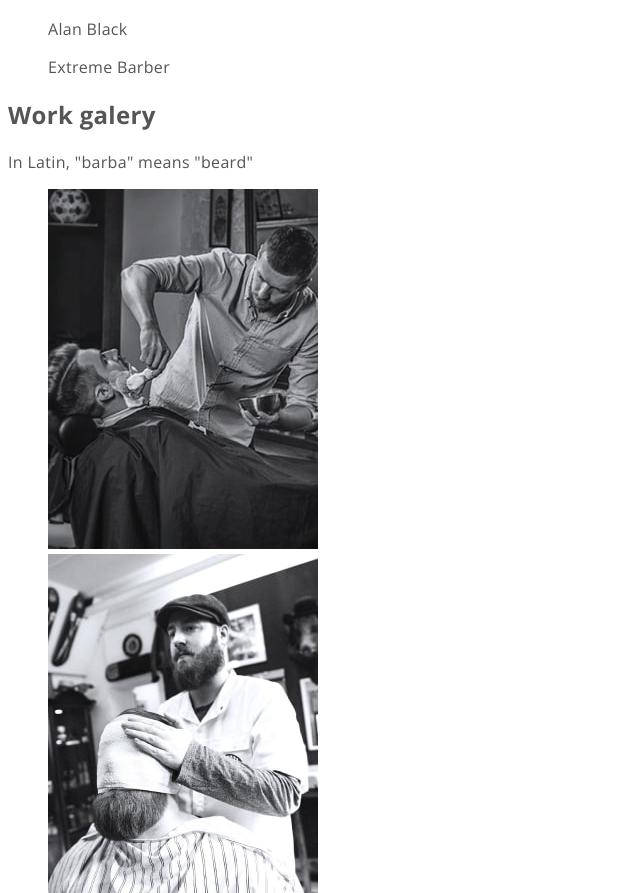
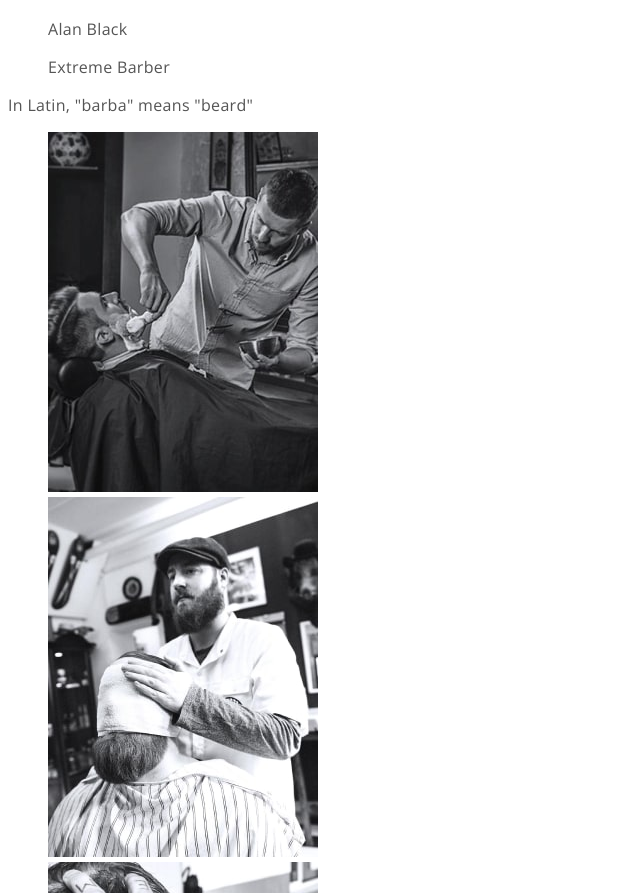
Before and after one commit to StanyslavCherniakov/barbershop, a plain HTML site: page index.html in a window 1280 px wide. Shown: the part 4078-4971 px from the top of the page, without its empty margins (0-640 px from the left). Drawn offline with nearby package versions, Linux system fonts and the light colour scheme.

Commit message:
add some fixes

```diff
--- a/css/styles.css
+++ b/css/styles.css
@@ -11,6 +11,19 @@ body {
   background-color: var(--primary-bg-color);
   color: var(--primary-text-color);
   letter-spacing: 0.02em;
+}
+
+.visually-hidden {
+  position: absolute;
+  white-space: nowrap;
+  width: 1px;
+  height: 1px;
+  overflow: hidden;
+  border: 0;
+  padding: 0;
+  clip: rect(0 0 0 0);
+  clip-path: inset(50%);
+  margin: -1px;
 }
 
 .list {
--- a/index.html
+++ b/index.html
@@ -176,7 +176,7 @@
       </section>
       <!-- Work galery -->
       <section class="galery">
-        <h2 class="galery-title">Work galery</h2>
+        <h2 class="visually-hidden">Work galery</h2>
         <p class="galery-text">In Latin, "barba" means "beard"</p>
         <ul class="galery-list list">
           <li class="galery-item">
```
